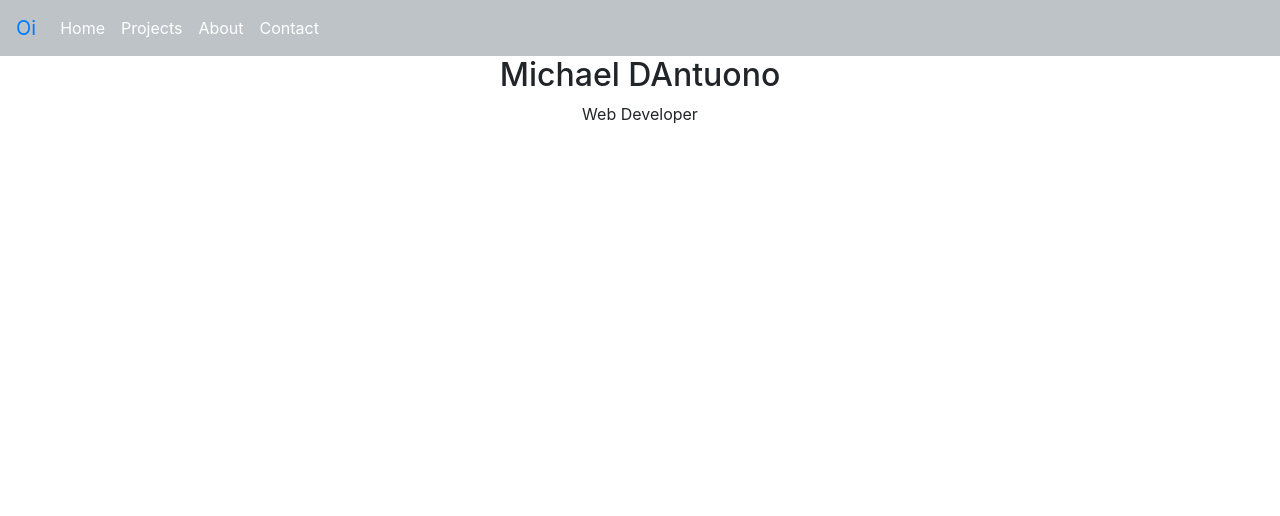
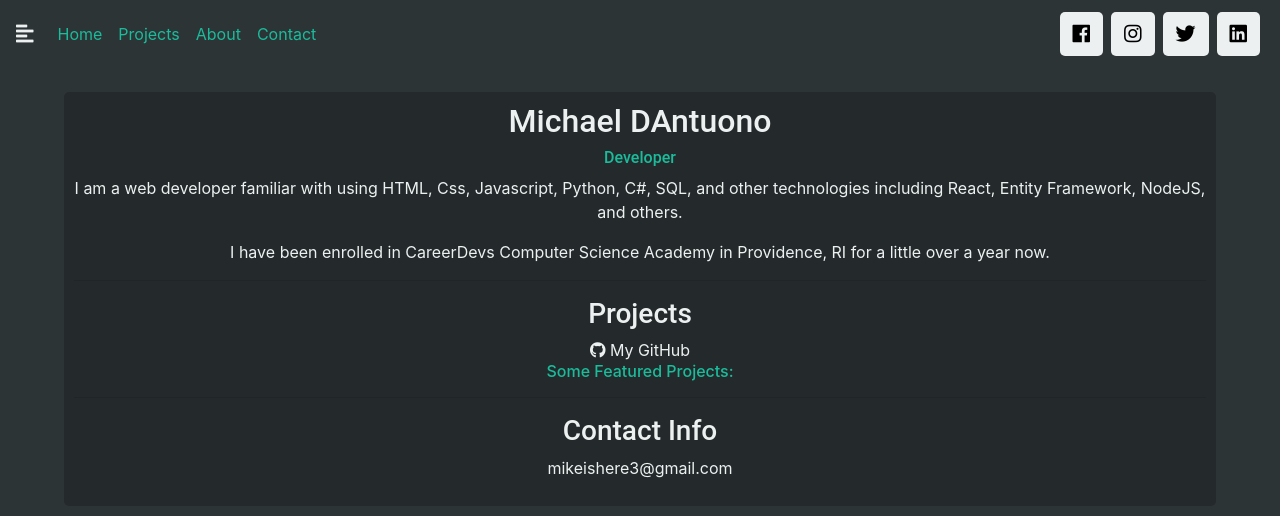
Before and after one commit to mdantuono/SimpleReactPractice, a React (Create React App) app: page / in a window 1280 px wide. Shown: the top 516 px of the page. Built offline with nearby package versions, Linux system fonts and the light colour scheme.

Commit message:
added components folder

```diff
--- a/public/index.html
+++ b/public/index.html
@@ -4,6 +4,8 @@
     <meta charset="utf-8">
     <link rel="shortcut icon" href="%PUBLIC_URL%/favicon.ico">
     <link rel="stylesheet" href="https://stackpath.bootstrapcdn.com/bootstrap/4.1.3/css/bootstrap.min.css" integrity="sha384-MCw98/SFnGE8fJT3GXwEOngsV7Zt27NXFoaoApmYm81iuXoPkFOJwJ8ERdknLPMO" crossorigin="anonymous">
+    <link href="https://fonts.googleapis.com/css?family=Roboto+Mono" rel="stylesheet">
+    <link rel="stylesheet" href="https://use.fontawesome.com/releases/v5.5.0/css/all.css" integrity="sha384-B4dIYHKNBt8Bc12p+WXckhzcICo0wtJAoU8YZTY5qE0Id1GSseTk6S+L3BlXeVIU" crossorigin="anonymous">
     <meta name="viewport" content="width=device-width, initial-scale=1, shrink-to-fit=no">
     <meta name="theme-color" content="#000000">
     <!--
@@ -26,8 +28,14 @@
     <noscript>
       You need to enable JavaScript to run this app.
     </noscript>
-    <div id="navbar"></div>
-    <div id="root"></div>
+    <div id="navbar"></div><br />
+    <div id="page-div">
+      <div id="root"></div>
+      <hr />
+      <div id="projects"></div>
+      <hr />
+      <div id="contact"></div>
+    </div>
     <!--
       This HTML file is a template.
       If you open it directly in the browser, you will see an empty page.
--- a/src/App.css
+++ b/src/App.css
@@ -1,5 +1,23 @@
-.App {
+body {
+  background-color: rgba(45, 52, 54,1.0);
   text-align: center;
+}
+
+.color1 {
+  color: #ecf0f1;
+}
+
+.color2 {
+  color: #1abc9c;
+}
+
+#page-div {
+  padding: 10px;
+  border-radius: 5px;
+  text-align: center;
+  width: 90%;
+  margin: 0 auto;
+  background-color: rgba(0, 0, 0,0.2);
 }
 
 .App-logo {
@@ -23,9 +41,54 @@
 }
 
 nav {
-  background-color: #bdc3c7;
+  background-color: rgba(45, 52, 54,1.0);
 }
 
 .nav-link {
-  color: white;
+  color: #1abc9c;
 }
+.nav-link:hover {
+  color: #ecf0f1;
+  transition: 0.8s;
+}
+
+.navbar-brand {
+  color: #ecf0f1;
+}
+.navbar-brand:hover {
+  color: #6c5ce7;
+  transition: 0.8s;
+}
+
+.header {
+  font-family: 'Roboto', monospace;
+}
+
+a {
+  color: inherit;
+  text-decoration: none;
+}
+
+a:hover {
+  color: #6c5ce7;
+  text-decoration: none;
+  transition: 0.8s;
+}
+
+.btn {
+  display: inline-block;
+  margin: 4px;
+  background-color: #ecf0f1;
+  border-radius: 5px;
+}
+
+.btn i {
+  font-size: 20px;
+  line-height: 30px;
+  transition: 0.2s linear;
+}
+
+.btn:hover i {
+  color: #6c5ce7;
+  transform: scale(1.3);
+}
--- a/src/App.js
+++ /dev/null
@@ -1,16 +0,0 @@
-import React, { Component } from 'react';
-import logo from './logo.svg';
-import './App.css';
-
-class App extends Component {
-  render() {
-    return (
-      <div className="App">
-        <h2>Michael DAntuono</h2>
-        <p>Web Developer</p>
-      </div>
-    );
-  }
-}
-
-export default App;
--- a/src/Navbar.js
+++ /dev/null
@@ -1,35 +0,0 @@
-import React, { Component } from 'react';
-
-class Navbar extends Component {
-  render() {
-    return (
-      <nav className="navbar navbar-expand-sm">
-        <a className="navbar-brand" href="/">Oi</a>
-        <button className="navbar-toggler" type="button" data-toggle="collapse" data-target="#navbarSupportedContent" aria-controls="navbarSupportedContent" aria-expanded="false" aria-label="Toggle navigation">
-          <span className="navbar-toggler-icon"></span>
-        </button>
-
-        <div className="collapse navbar-collapse" id="navbarSupportedContent">
-          <ul className="navbar-nav mr-auto">
-            <li className="nav-item">
-              <a className="nav-link" href="">Home</a>
-            </li>
-            <li className="nav-item">
-              <a className="nav-link" href="">Projects</a>
-            </li>
-            <li className="nav-item">
-              <a className="nav-link" href="">About</a>
-            </li>
-            <li className="nav-item">
-              <a className="nav-link" href="">Contact</a>
-            </li>
-          </ul>
-        </div>
-
-      </nav>
-
-    );
-  }
-}
-
-export default Navbar;
--- /dev/null
+++ b/src/components/App.js
@@ -0,0 +1,18 @@
+import React, { Component } from 'react';
+import logo from '../logo.svg';
+import '../App.css';
+
+class App extends Component {
+  render() {
+    return (
+      <div className="App color1">
+        <h2 class="header">Michael DAntuono</h2>
+        <h6 className="color2 header">Developer</h6>
+        <p>I am a web developer familiar with using HTML, Css, Javascript, Python, C#, SQL, and other technologies including React, Entity Framework, NodeJS, and others.</p>
+        <p>I have been enrolled in CareerDevs Computer Science Academy in Providence, RI for a little over a year now.</p>
+      </div>
+    );
+  }
+}
+
+export default App;
--- /dev/null
+++ b/src/components/Contact.js
@@ -0,0 +1,14 @@
+import React, { Component } from 'react';
+
+class Contact extends Component {
+  render() {
+    return (
+      <div className="App color1">
+        <h3 class="header">Contact Info</h3>
+        <p>mikeishere3@gmail.com</p>
+      </div>
+    );
+  }
+}
+
+export default Contact;
--- /dev/null
+++ b/src/components/Navbar.js
@@ -0,0 +1,43 @@
+import React, { Component } from 'react';
+
+class Navbar extends Component {
+  render() {
+    return (
+      <nav className="navbar navbar-expand-md navbar-fixed-top">
+        <a className="navbar-brand" href=""><i class="fas fa-align-left"></i></a>
+        <button className="navbar-toggler" type="button" data-toggle="collapse" data-target="#navbarSupportedContent" aria-controls="navbarSupportedContent" aria-expanded="false" aria-label="Toggle navigation">
+          <span class="icon-bar"></span>
+          <span class="icon-bar"></span>
+          <span class="icon-bar"></span>
+        </button>
+
+        <div className="collapse navbar-collapse" id="navbarSupportedContent">
+          <ul className="navbar-nav mr-auto">
+            <li className="nav-item">
+              <a className="nav-link" href="/">Home</a>
+            </li>
+            <li className="nav-item">
+              <a className="nav-link" href="/Projects">Projects</a>
+            </li>
+            <li className="nav-item">
+              <a className="nav-link" href="/About">About</a>
+            </li>
+            <li className="nav-item">
+              <a className="nav-link" href="/Contact">Contact</a>
+            </li>
+          </ul>
+          <ul className="navbar-nav navbar-right">
+            <li><button className="btn social"><i class="fab fa-facebook"></i></button></li>
+            <li><button className="btn social"><i class="fab fa-instagram"></i></button></li>
+            <li><button className="btn social"><i class="fab fa-twitter"></i></button></li>
+            <li><button className="btn social"><i class="fab fa-linkedin"></i></button></li>
+          </ul>
+        </div>
+
+      </nav>
+
+    );
+  }
+}
+
+export default Navbar;
--- /dev/null
+++ b/src/components/Projects.js
@@ -0,0 +1,15 @@
+import React, { Component } from 'react';
+
+class Projects extends Component {
+  render() {
+    return (
+      <div className="App color1">
+        <h3 class="header">Projects</h3>
+        <a href="https://github.com/mdantuono"><i class="fab fa-github"></i> My GitHub</a>
+        <h6 className="color2">Some Featured Projects:</h6>
+      </div>
+    );
+  }
+}
+
+export default Projects;
```
Also changed, not shown: src/index.js (+6 -2 lines), 1 other file (tests, documents, lock files or other folders).
